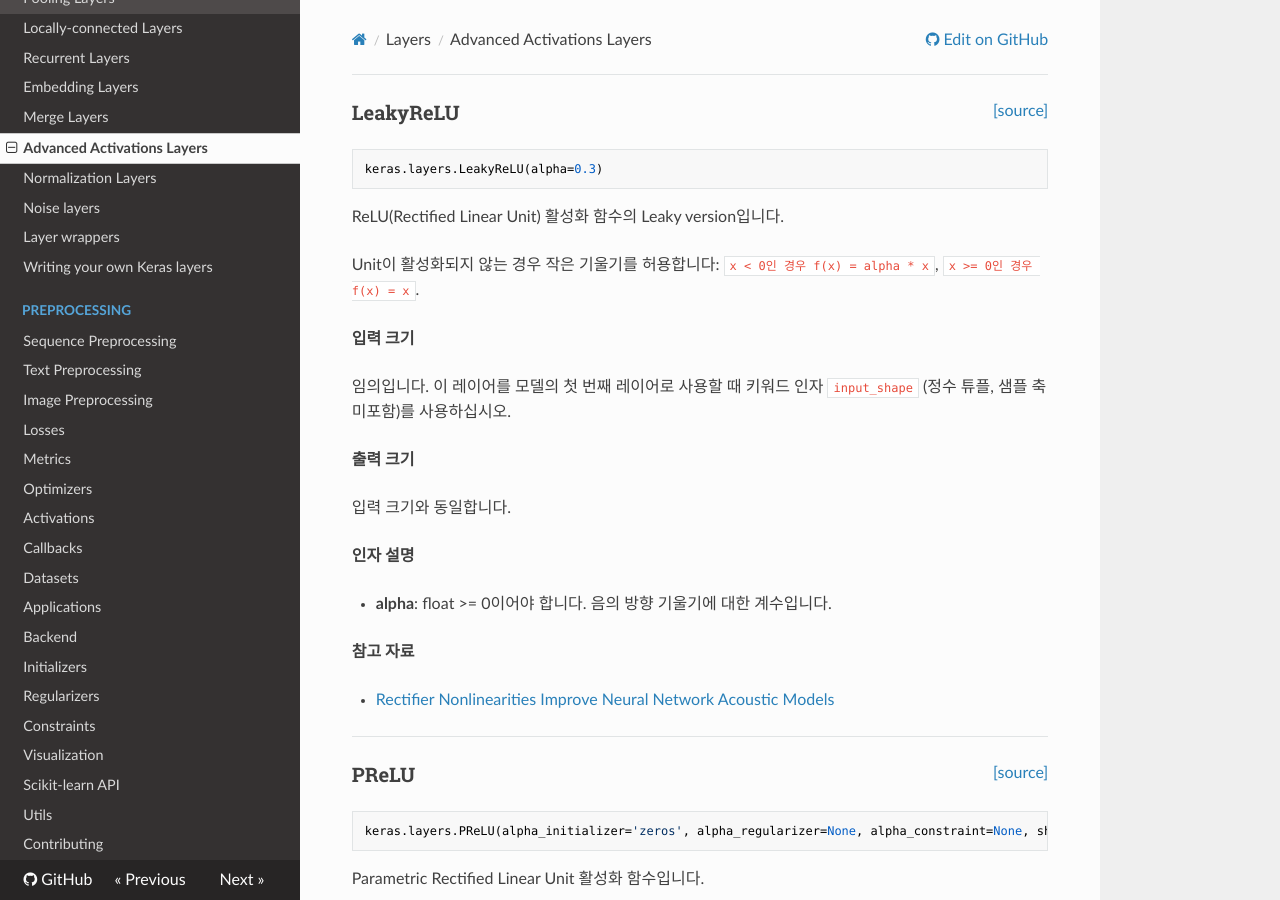
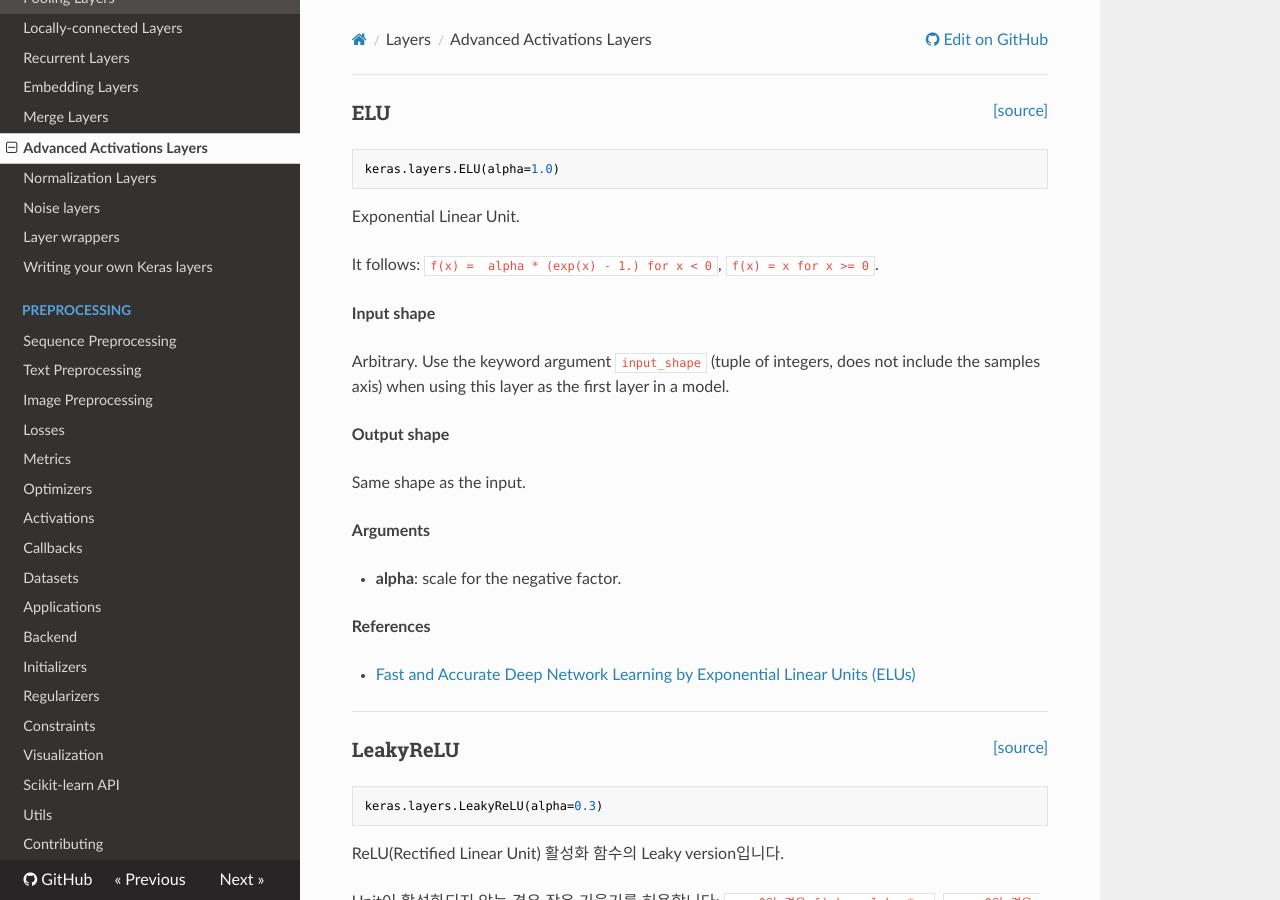
Before and after one commit to keras-team/keras-docs-ko, an MkDocs documentation site: the page built from sources/layers/advanced-activations.md, in a window 1280 px wide and 900 px high. Built offline with MkDocs 1.6.1, drawn with Linux system fonts in a browser that asks for light colours; nearby versions of some CDN libraries; some of the changed text lies outside the part shown.

Commit message:
Update elu to 2.3 ver

````diff
--- a/sources/layers/advanced-activations.md
+++ b/sources/layers/advanced-activations.md
@@ -1,3 +1,37 @@
+<span style="float:right;">[[source]](https://github.com/keras-team/keras/blob/master/keras/layers/advanced_activations.py#L153)</span>
+### ELU
+
+```python
+keras.layers.ELU(alpha=1.0)
+```
+
+Exponential Linear Unit.
+
+It follows:
+`f(x) =  alpha * (exp(x) - 1.) for x < 0`,
+`f(x) = x for x >= 0`.
+
+__Input shape__
+
+Arbitrary. Use the keyword argument `input_shape`
+(tuple of integers, does not include the samples axis)
+when using this layer as the first layer in a model.
+
+__Output shape__
+
+Same shape as the input.
+
+__Arguments__
+
+- __alpha__: scale for the negative factor.
+
+__References__
+
+- [Fast and Accurate Deep Network Learning by Exponential Linear Units
+   (ELUs)](https://arxiv.org/abs/1511.07289v1)
+
+----
+
 <span style="float:right;">[[source]](https://github.com/keras-team/keras/blob/master/keras/layers/advanced_activations.py#L19)</span>
 ### LeakyReLU
 
@@ -63,38 +97,6 @@
 
 - [Delving Deep into Rectifiers: Surpassing Human-Level Performance on
    ImageNet Classification](https://arxiv.org/abs/1502.01852)
-
-----
-
-<span style="float:right;">[[source]](https://github.com/keras-team/keras/blob/master/keras/layers/advanced_activations.py#L153)</span>
-### ELU
-
-```python
-keras.layers.ELU(alpha=1.0)
-```
-
-지수 선형 유닛(Exponential Linear Unit) 활성화 함수입니다.
-
-다음을 따라야 합니다:
-`x < 0인 경우 f(x) =  alpha * (exp(x) - 1.)`,
-`x >= 0인 경우 f(x) = x`.
-
-__입력 크기__
-
-임의입니다. 이 레이어를 모델의 첫 번째 레이어로 사용할 때 키워드 인자 `input_shape` (정수 튜플, 샘플 축 미포함)를 사용하십시오.
-
-__출력 크기__
-
-입력 크기와 동일합니다.
-
-__인자 설명__
-
-- __alpha__: 음수 인자에 대한 크기입니다.
-
-__참고 자료__
-
-- [Fast and Accurate Deep Network Learning by Exponential Linear Units
-   (ELUs)](https://arxiv.org/abs/1511.07289v1)
 
 ----
 
````
